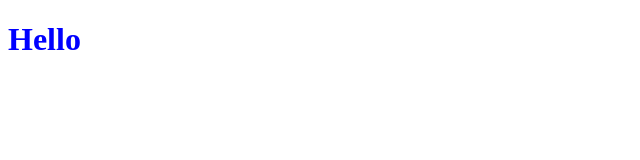
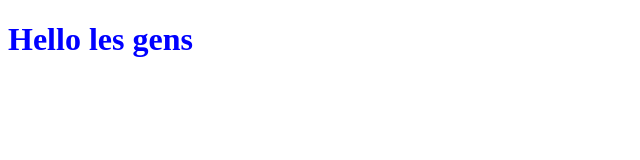
Before and after one commit to BenjaminRichardGitHub/testGit, a plain HTML site: page index.html in a window 1280 px wide. Shown: the whole page, without its empty margins (0-640 px from the left). Drawn offline with Linux system fonts and the light colour scheme.

Commit message:
modif titre

```diff
--- a/index.html
+++ b/index.html
@@ -7,6 +7,6 @@
     <title>Document</title>
   </head>
   <body>
-    <h1>Hello</h1>
+    <h1>Hello les gens</h1>
   </body>
 </html>
```
